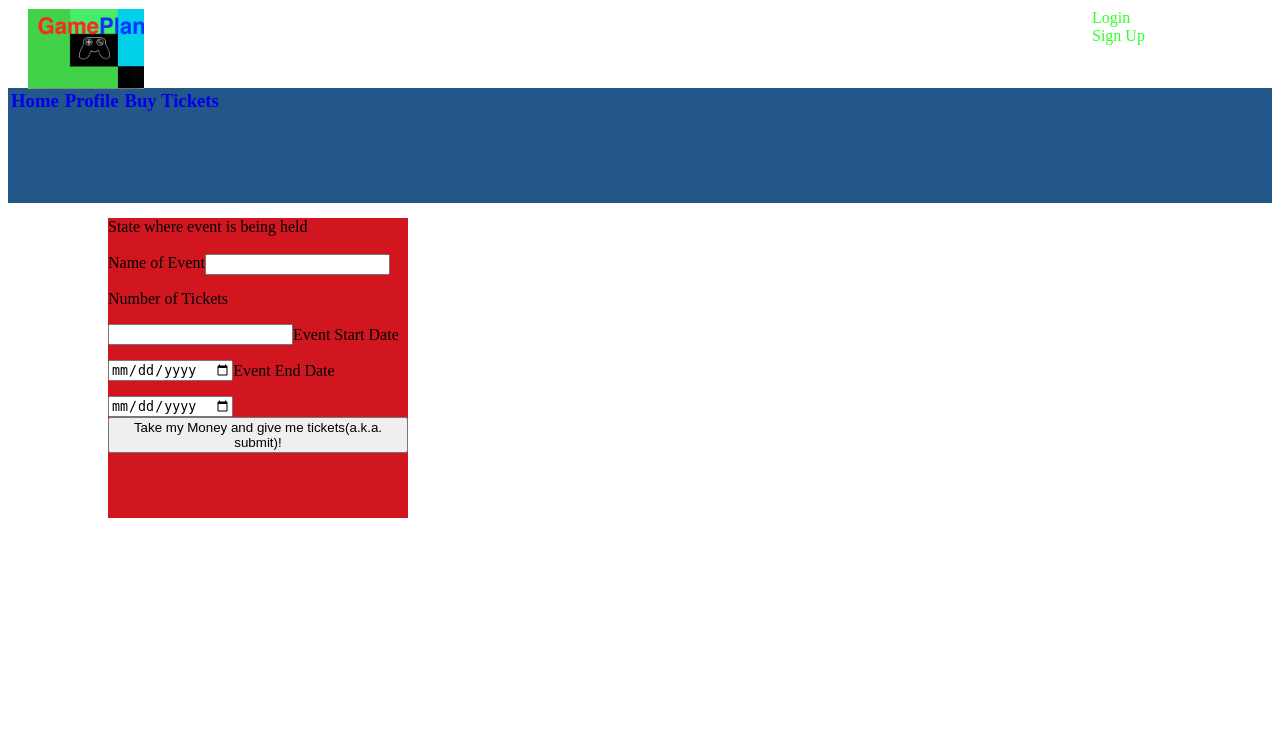
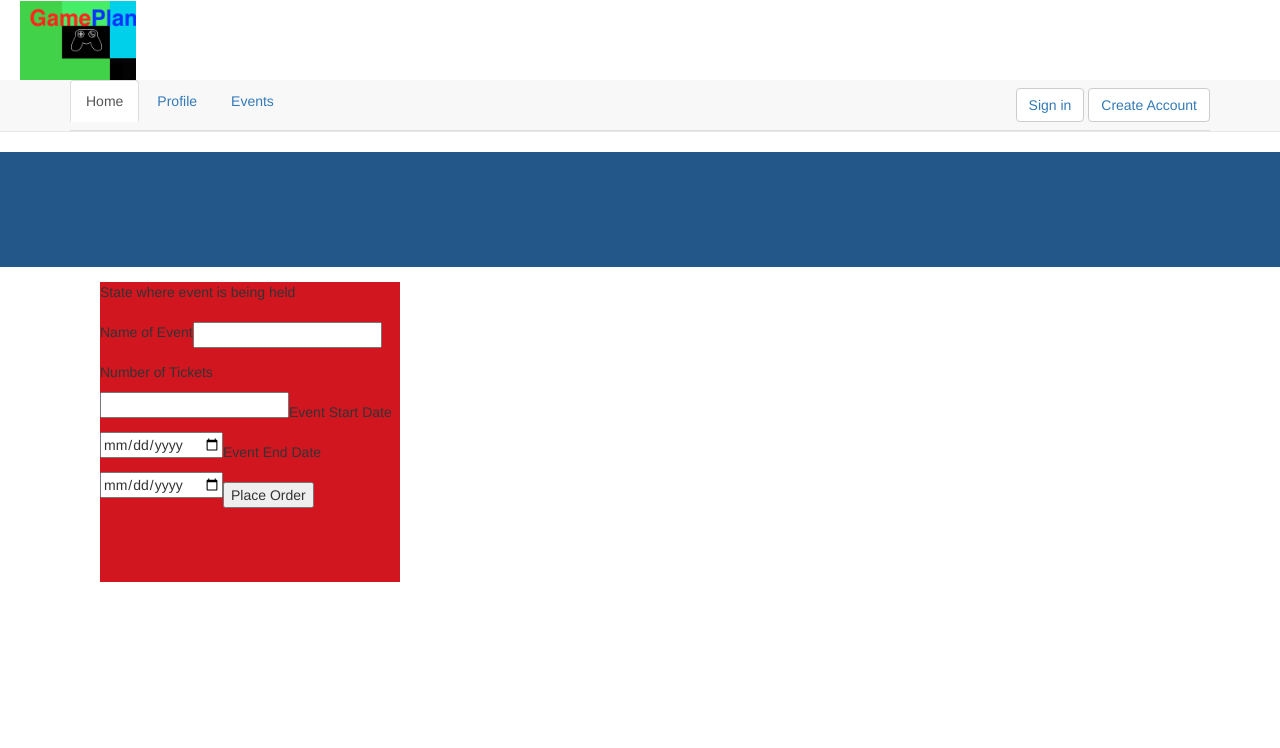
Before and after one commit to deherrera-marques-wm/GamePlan-Php, a PHP site: page /Ticket_Page.php in a window 1280 px wide. Shown: the top 748 px of the page. After the commit the page ends 582 px from the top, so only its background shows below. Run offline with PHP 8.4, Linux system fonts and the light colour scheme.

Commit message:
Added nav bar to ticket page, new picture of me

```diff
--- a/Ticket_Page.php
+++ b/Ticket_Page.php
@@ -4,6 +4,15 @@
     <title>GamePlan Purchase Page</title>
     <link href="Styles_Index.css" type="text/css" rel="stylesheet">
     <link rel="icon" type="image/png" href="GamePlan_logo_2.png">
+    <link rel="stylesheet" href="http://maxcdn.bootstrapcdn.com/bootstrap/3.3.5/css/bootstrap.min.css">
+    <script src="http://maxcdn.bootstrapcdn.com/bootstrap/3.3.5/js/bootstrap.min.js"></script>
+    <style>
+    #signlogin {
+    align-content: right;
+    align-items: right;
+    text-align: right;
+    }
+    </style>
 </head>
 <body>
 <div id="Main">
@@ -26,24 +35,20 @@
                 <img id="Logo" src="GamePlan_logo_2.png" style="height: 80px; width: 116px;" alt="Logo" onmouseover="Highlight()" onmouseout="UnHighlight()">
             </a>
             <!-- Main Header should go here -->
-            <div id="LoginArea" style="color: white;">
-                <!-- This is where the Login and Username and SignUp with a new account will happen -->
-                <a href="loginPage.php">
-                    Login
-                </a>
-                <br>
-                <a href="createAccount.php">
-                    Sign Up
-                </a>
-            </div>
         </div>
         <div id="Navigation">
             <!-- everything navigation goes here (other than signing up and logging out and creating new accounts) -->
-            <div id="control_nav">
-                <a href="index.php"><div class="NavigationBox" style="float: left; margin-right: 3px; margin-left: 3px;"><h3 style="margin-top: 2px; text-align: center;">Home</h3></div></a>
-                <a href="profile.php"><div class="NavigationBox" style="float: left; margin-right: 3px; margin-left: 3px;"><h3 style="margin-top: 2px; text-align: center;">Profile</h3></div></a>
-                <a href="Ticket_Page.php"><div class="NavigationBox" style="float: left; margin-right: 3px; margin-left: 3px;"><h3 style="margin-top: 2px; text-align: center;">Buy Tickets</h3></div></a>
-            </div>
+            <nav class="navbar navbar-default navbar-static-top">
+                <div class="container">
+                    <ul class="nav nav-tabs">
+                        <li role="presentation" class="active"><a href="index.php">Home</a></li>
+                        <li role="presentation"><a href="profile.php">Profile</a></li>
+                        <li role="presentation"><a href="Ticket_Page.php">Events</a></li>
+                        <div id="signlogin">
+                            <button type="button" class="btn btn-default navbar-btn"><a href="loginPage.php"> Sign in</a></button>
+                            <button type="button" class="btn btn-default navbar-btn"><a href="createAccount.php"> Create Account</a></button>
+                        </div>
+                    </ul>
         </div>
     </div>
     <script>
@@ -87,7 +92,7 @@
         <p style="float: left; margin-top: 0">Number of Tickets</p><input style="float: left; margin-top: 0" id="NumberTickets" type="number" title="Number_of_Tickets"><br><br>
         <p style="float: left; margin-top: 0">Event Start Date</p><input style="float: left; margin-top: 0" type="date" title="Event_Start_Date"><br><br>
         <p style="float: left; margin-top: 0">Event End Date</p><input style="float: left; margin-top: 0" type="date" title="Event_End_Date"><br><br>
-        <button type="button" onclick="funSubmitButton()">Take my Money and give me tickets(a.k.a. submit)!</button>
+        <button type="button" onclick="funSubmitButton()">Place Order</button>
     </div>
 </div>
 </body>
--- a/index.php
+++ b/index.php
@@ -110,7 +110,7 @@
     <div class="row">
         <div class="col-sm-6 col-md-4">
             <div class="thumbnail">
-                <img src="FullSizeRender.jpg" width="200" height="200" title="test" alt="profile">
+                <img src="Marques.jpg" width="200" height="200" title="test" alt="profile">
                 <div class="caption">
                     <h3 style="font-size: 30px">Marques</h3>
                     <p>One of the webdesigners and the scrum master of this awesome project. He helped to
@@ -134,7 +134,7 @@
                     <div class="thumbnail">
                         <div class="caption">
                             <h3 style="font-size: 30px">Corbin</h3>
-                            <p>The head designer, Corbin has helped to code the website of GamePlan. He didn't make very many important decisions, but designed what others told him to until they decided to change everything.</p>
+                            <p>The head designer, Corbin has helped to code the website of GamePlan.</p>
                         </div>
                     </div>
                 </div>
```
Also changed, not shown: Marques.jpg (added).
